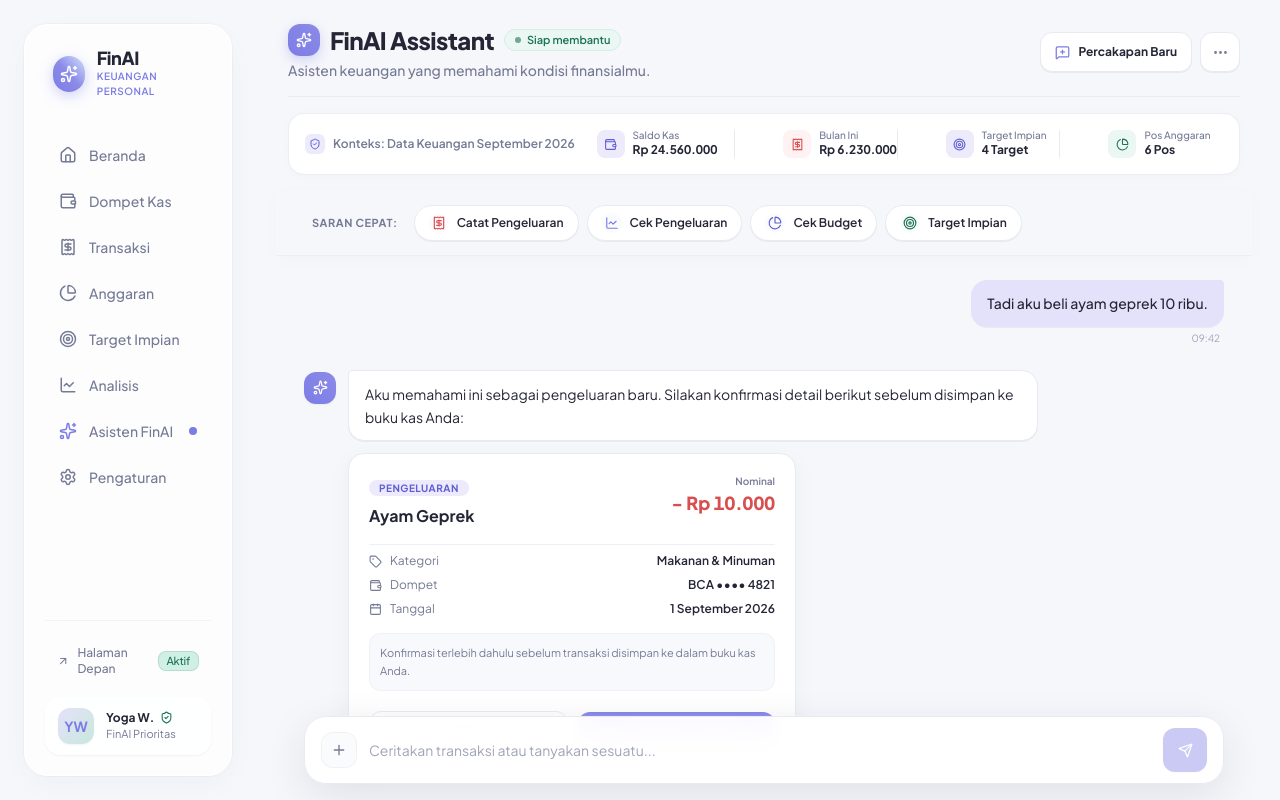
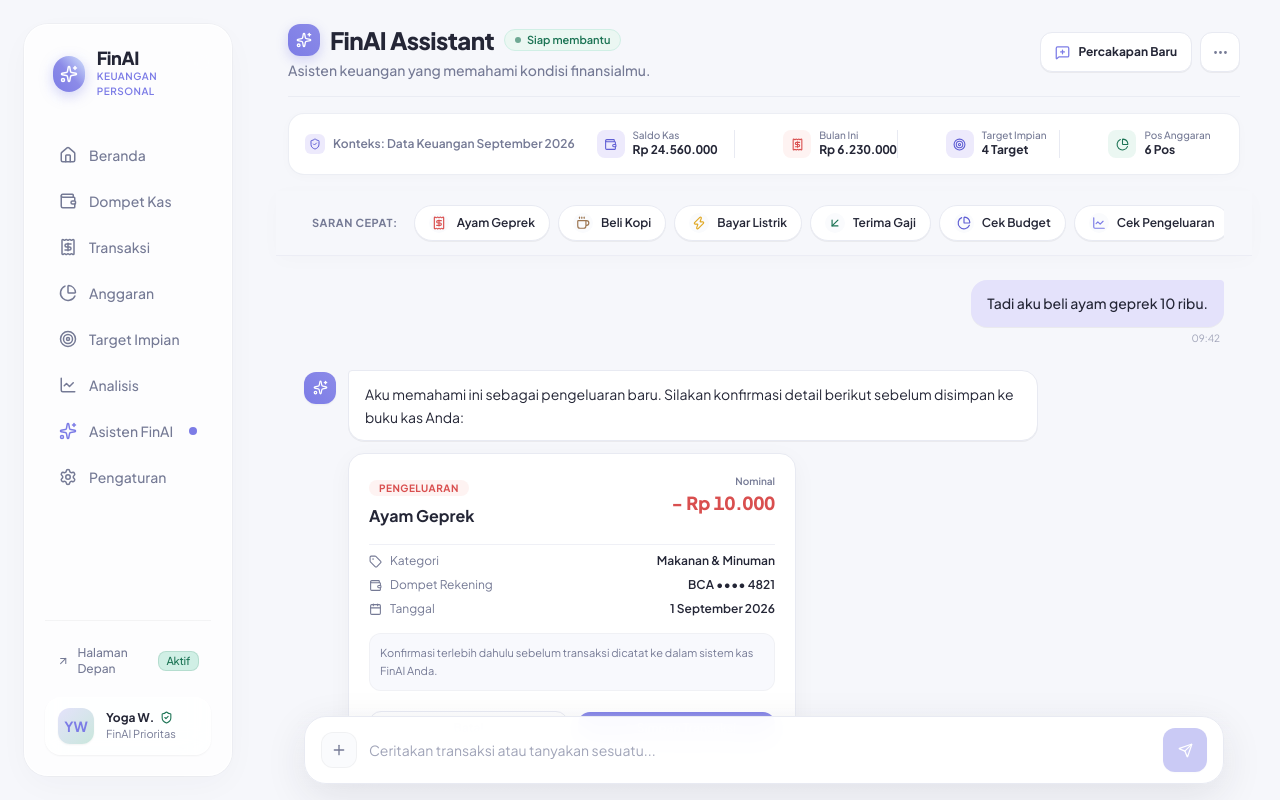
Before and after one commit to Yogawoy/FINAI, a Next.js app: page /app/ai-assistant in a window 1280 px wide. Shown: the top 800 px of the page. Built offline with nearby package versions, Linux system fonts and the light colour scheme.

Commit message:
feat(ai): expand quick actions to 8 curated options with income and wallet recognition

```diff
--- a/src/components/ai/AIAssistantPage.tsx
+++ b/src/components/ai/AIAssistantPage.tsx
@@ -153,6 +153,62 @@ export default function AIAssistantPage() {
         return;
       }
 
+      // 2. Detect Income / Gaji
+      if (lower.includes('gaji') || lower.includes('pemasukan') || lower.includes('transfer masuk')) {
+        let amount = 7000000;
+        const matchedDigits = text.match(/\d+(\.\d+)?/);
+        if (matchedDigits) {
+          const num = parseInt(matchedDigits[0].replace(/\./g, ''), 10);
+          if (num > 0) {
+            amount = num < 100 && lower.includes('juta') ? num * 1000000 : num;
+          }
+        }
+
+        const aiMsg: AIMessageType = {
+          id: `ai-${Date.now()}`,
+          sender: 'assistant',
+          content: 'Pemasukan baru terdeteksi! Silakan periksa dan simpan transaksi berikut ke rekening Anda:',
+          timestamp: timeStr,
+          action: {
+            id: `act-${Date.now()}`,
+            type: 'income',
+            title: 'Gaji Bulanan',
+            amount,
+            category: 'Gaji & Pendapatan',
+            sourceWallet: 'BCA •••• 4821',
+            date: '1 September 2026',
+            status: 'pending',
+          },
+        };
+        setMessages((prev) => [...prev, aiMsg]);
+        return;
+      }
+
+      // 3. Detect Wallet Balances
+      if (lower.includes('saldo') || lower.includes('dompet')) {
+        const aiMsg: AIMessageType = {
+          id: `ai-${Date.now()}`,
+          sender: 'assistant',
+          content: 'Berikut rincian saldo terkini di seluruh dompet dan rekening kas FinAI Anda:',
+          timestamp: timeStr,
+          insight: {
+            type: 'analytics',
+            title: 'Likuiditas Kas & Dompet',
+            subtitle: 'Total Keseluruhan: Rp24.560.000',
+            metrics: [
+              { label: 'Bank BCA', value: 'Rp18.500.000', color: 'text-[#242636]' },
+              { label: 'Bank Mandiri', value: 'Rp4.200.000', color: 'text-[#242636]' },
+              { label: 'GoPay E-Wallet', value: 'Rp860.000', color: 'text-[#5F5ED4]' },
+              { label: 'Cash Fisik', value: 'Rp1.000.000', color: 'text-[#1B7354]' },
+            ],
+            actionLabel: 'Kelola Seluruh Dompet',
+            actionHref: '/app/wallets',
+          },
+        };
+        setMessages((prev) => [...prev, aiMsg]);
+        return;
+      }
+
       // 2. Detect Goal Contribution
       if (
         lower.includes('nabung') ||
@@ -272,6 +328,8 @@ export default function AIAssistantPage() {
           if (updatedAction.type === 'expense') {
             setBalance((b) => Math.max(b - updatedAction.amount, 0));
             setMonthlyExpense((e) => e + updatedAction.amount);
+          } else if (updatedAction.type === 'income') {
+            setBalance((b) => b + updatedAction.amount);
           }
 
           return {
--- a/src/components/ai/AIFinancialActionCard.tsx
+++ b/src/components/ai/AIFinancialActionCard.tsx
@@ -28,6 +28,8 @@ export default function AIFinancialActionCard({
   onCancel,
 }: AIFinancialActionCardProps) {
   const isGoal = action.type === 'goal_contribution';
+  const isIncome = action.type === 'income';
+  const isPositive = isGoal || isIncome;
   const isPending = action.status === 'pending';
   const isSuccess = action.status === 'confirmed' || action.status === 'success';
   const isCancelled = action.status === 'cancelled';
@@ -39,13 +41,17 @@ export default function AIFinancialActionCard({
         <div className="flex items-center gap-2 text-[#1B7354]">
           <CircleCheck size={18} strokeWidth={2.5} />
           <span className="text-xs font-bold">
-            {isGoal ? 'Setoran tabungan berhasil dicatat.' : 'Transaksi berhasil dicatat.'}
+            {isGoal
+              ? 'Setoran tabungan berhasil dicatat.'
+              : isIncome
+              ? 'Pemasukan berhasil dicatat.'
+              : 'Transaksi berhasil dicatat.'}
           </span>
         </div>
         <div className="flex items-center justify-between text-xs pt-1 border-t border-[#D0EFE5]/80">
           <span className="font-semibold text-[#242636]">{action.title}</span>
-          <span className={`font-black tabular-nums ${isGoal ? 'text-[#1B7354]' : 'text-[#D94F4F]'}`}>
-            {isGoal ? '+' : '-'} {formatIDR(action.amount)}
+          <span className={`font-black tabular-nums ${isPositive ? 'text-[#1B7354]' : 'text-[#D94F4F]'}`}>
+            {isPositive ? '+' : '-'} {formatIDR(action.amount)}
           </span>
         </div>
       </div>
@@ -68,8 +74,16 @@ export default function AIFinancialActionCard({
       {/* Type Badge & Amount */}
       <div className="flex items-start justify-between gap-3">
         <div>
-          <span className="px-2.5 py-0.5 rounded-full bg-[#EDEAFC] text-[#5F5ED4] text-[10px] font-bold uppercase tracking-wider">
-            {isGoal ? 'Setoran Tabungan' : 'Pengeluaran'}
+          <span
+            className={`px-2.5 py-0.5 rounded-full text-[10px] font-bold uppercase tracking-wider ${
+              isGoal
+                ? 'bg-[#EDEAFC] text-[#5F5ED4]'
+                : isIncome
+                ? 'bg-[#EBF7F2] text-[#1B7354]'
+                : 'bg-[#FEF3F2] text-[#D94F4F]'
+            }`}
+          >
+            {isGoal ? 'Setoran Tabungan' : isIncome ? 'Pemasukan' : 'Pengeluaran'}
           </span>
           <h4 className="text-sm sm:text-base font-bold text-[#242636] mt-1.5">
             {action.title}
@@ -78,15 +92,19 @@ export default function AIFinancialActionCard({
 
         <div className="text-right">
           <span className="text-[10px] text-[#757A95] font-semibold block">Nominal</span>
-          <span className={`text-base sm:text-lg font-black tabular-nums ${isGoal ? 'text-[#1B7354]' : 'text-[#D94F4F]'}`}>
-            {isGoal ? '+' : '-'} {formatIDR(action.amount)}
+          <span
+            className={`text-base sm:text-lg font-black tabular-nums ${
+              isPositive ? 'text-[#1B7354]' : 'text-[#D94F4F]'
+            }`}
+          >
+            {isPositive ? '+' : '-'} {formatIDR(action.amount)}
           </span>
         </div>
       </div>
 
       {/* Details Grid */}
       <div className="space-y-2 text-xs pt-2 border-t border-[#E8EAF2]/70">
-        {/* Category if expense */}
+        {/* Category */}
         {action.category && (
           <div className="flex items-center justify-between">
             <div className="flex items-center gap-2 text-[#757A95]">
@@ -101,7 +119,7 @@ export default function AIFinancialActionCard({
         <div className="flex items-center justify-between">
           <div className="flex items-center gap-2 text-[#757A95]">
             <Wallet size={13} />
-            <span>{isGoal ? 'Alur Dompet' : 'Dompet'}</span>
+            <span>{isGoal ? 'Alur Dompet' : 'Dompet Rekening'}</span>
           </div>
           {isGoal ? (
             <div className="flex items-center gap-1.5 font-semibold text-[#242636]">
@@ -126,7 +144,7 @@ export default function AIFinancialActionCard({
 
       {/* Safety Confirmation Notice */}
       <p className="text-[11px] text-[#757A95] leading-relaxed bg-[#F8F9FD] p-2.5 rounded-xl border border-black/[0.03]">
-        Konfirmasi terlebih dahulu sebelum transaksi disimpan ke dalam buku kas Anda.
+        Konfirmasi terlebih dahulu sebelum transaksi dicatat ke dalam sistem kas FinAI Anda.
       </p>
 
       {/* Action Buttons */}
@@ -144,7 +162,13 @@ export default function AIFinancialActionCard({
           className="flex-1 py-2 px-3 rounded-xl bg-[#7C7CE6] hover:bg-[#6A69D6] text-xs font-bold text-white shadow-xs transition-all cursor-pointer flex items-center justify-center gap-1.5"
         >
           <Check size={14} />
-          <span>{isGoal ? 'Konfirmasi Setoran' : 'Simpan Transaksi'}</span>
+          <span>
+            {isGoal
+              ? 'Konfirmasi Setoran'
+              : isIncome
+              ? 'Simpan Pemasukan'
+              : 'Simpan Transaksi'}
+          </span>
         </button>
       </div>
     </div>
--- a/src/components/ai/AIQuickActions.tsx
+++ b/src/components/ai/AIQuickActions.tsx
@@ -1,7 +1,16 @@
 'use client';
 
-import React from 'react';
-import { Receipt, PieChart, Target, LineChart, ArrowRight } from 'lucide-react';
+import {
+  Receipt,
+  PieChart,
+  Target,
+  LineChart,
+  ArrowRight,
+  Coffee,
+  Zap,
+  ArrowDownLeft,
+  Wallet,
+} from 'lucide-react';
 
 interface QuickActionItem {
   id: string;
@@ -19,31 +28,59 @@ interface AIQuickActionsProps {
 const QUICK_ACTIONS: QuickActionItem[] = [
   {
     id: 'qa-1',
-    title: 'Catat Pengeluaran',
-    subtitle: 'Catat transaksi belanja baru',
+    title: 'Ayam Geprek',
+    subtitle: 'Catat pengeluaran makan',
     prompt: 'Tadi aku beli ayam geprek 10 ribu.',
     icon: <Receipt size={14} className="text-[#D94F4F]" />,
   },
   {
     id: 'qa-2',
+    title: 'Beli Kopi',
+    subtitle: 'Catat beli kopi susu',
+    prompt: 'Tadi beli kopi susu 18 ribu',
+    icon: <Coffee size={14} className="text-[#9C7550]" />,
+  },
+  {
+    id: 'qa-3',
+    title: 'Bayar Listrik',
+    subtitle: 'Catat tagihan bulanan PLN',
+    prompt: 'Bayar listrik 250 ribu dari BCA',
+    icon: <Zap size={14} className="text-[#E0A824]" />,
+  },
+  {
+    id: 'qa-4',
+    title: 'Terima Gaji',
+    subtitle: 'Catat pemasukan bulanan',
+    prompt: 'Terima transfer gaji 7 juta ke BCA',
+    icon: <ArrowDownLeft size={14} className="text-[#1B7354]" />,
+  },
+  {
+    id: 'qa-5',
+    title: 'Cek Budget',
+    subtitle: 'Evaluasi sisa kuota pos',
+    prompt: 'Budget makananku masih aman?',
+    icon: <PieChart size={14} className="text-[#5F5ED4]" />,
+  },
+  {
+    id: 'qa-6',
     title: 'Cek Pengeluaran',
-    subtitle: 'Lihat pengeluaran bulan ini',
+    subtitle: 'Lihat cashflow bulan ini',
     prompt: 'Pengeluaranku bulan ini gimana?',
     icon: <LineChart size={14} className="text-[#7C7CE6]" />,
   },
   {
-    id: 'qa-3',
-    title: 'Cek Budget',
-    subtitle: 'Apakah anggaran masih aman?',
-    prompt: 'Budget makananku masih aman?',
-    icon: <PieChart size={14} className="text-[#5F5ED4]" />,
+    id: 'qa-7',
+    title: 'Nabung Kuliah',
+    subtitle: 'Alokasikan dana ke target',
+    prompt: 'Aku mau nabung 500 ribu buat kuliah dari BCA.',
+    icon: <Target size={14} className="text-[#1B7354]" />,
   },
   {
-    id: 'qa-4',
-    title: 'Target Impian',
-    subtitle: 'Nabung untuk target impian',
-    prompt: 'Aku mau nabung 500 ribu buat kuliah dari BCA.',
-    icon: <Target size={14} className="text-[#1B7354]" />,
+    id: 'qa-8',
+    title: 'Cek Saldo Kas',
+    subtitle: 'Lihat saldo seluruh dompet',
+    prompt: 'Berapa saldo di semua dompetku?',
+    icon: <Wallet size={14} className="text-[#4F73D9]" />,
   },
 ];
 
```
